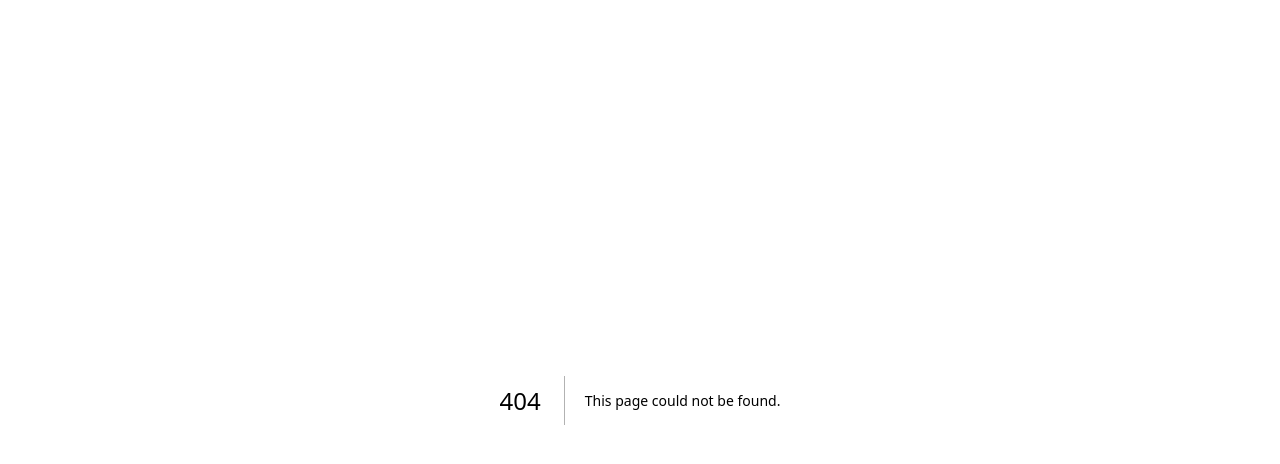
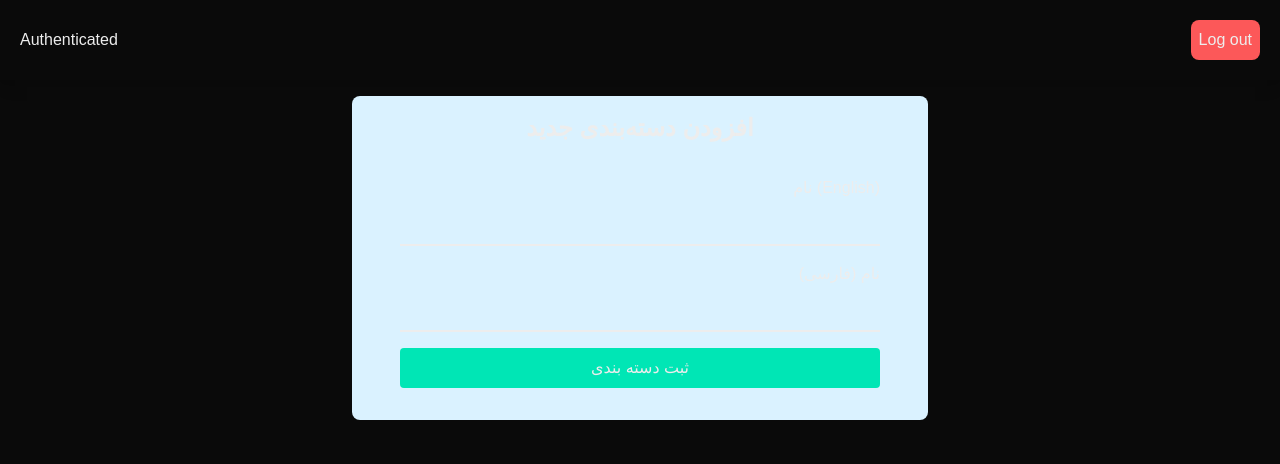
Before and after one commit to amirhoprogrammer/admins, a Next.js app: page /Categories/new in a window 1280 px wide. Before the commit this address had no page. Shown: the top 464 px of the page. Built offline with nearby package versions, Linux system fonts and the light colour scheme; no server answers; sample sign-in values are in the browser's storage.

Commit message:
make add category and fix the add product

```diff
--- /dev/null
+++ b/app/(admin)/Categories/new/page.tsx
@@ -0,0 +1,13 @@
+import CategoryForm from "@/components/CategoryForm";
+import React from "react";
+// app/(admin)/Categories/new/page.tsx
+export default function NewCategory() {
+  return (
+    <div className="flex items-center justify-center py-4">
+      <div className="bg-dashbord w-[45%] rounded-lg p-4 flex flex-col items-center justify-center">
+        <h1 className="text-2xl font-bold mb-4">افزودن دسته‌بندی جدید</h1>
+        <CategoryForm />
+      </div>
+    </div>
+  );
+}
--- a/app/(admin)/Categories/page.tsx
+++ b/app/(admin)/Categories/page.tsx
@@ -11,9 +11,12 @@ export default function Categories() {
         <div className="rightside w-[80%] py-2">
           <div className="flex items-center justify-around gap-2">
             <h1 className="text-2xl font-bold">Categories:</h1>
-            <div className="w-30 h-10 rounded-2xl bg-dashboardLink flex items-center justify-center">
-              add categories
-            </div>
+            <Link
+              href="/Categories/new"
+              className="w-30 h-10 rounded-2xl bg-dashboardLink flex items-center justify-center"
+            >
+              add Categories
+            </Link>
           </div>
           <div className="flex items-center justify-center p-4">
             <Category />
--- a/app/(admin)/Products/new/page.tsx
+++ b/app/(admin)/Products/new/page.tsx
@@ -4,7 +4,7 @@ import ProductForm from "@/components/ProductForm";
 export default function NewProduct() {
   return (
     <div className="flex items-center justify-center py-4">
-      <div className="bg-dashbord w-[60%] rounded-lg p-4">
+      <div className="bg-dashbord w-[45%] rounded-lg p-4 flex flex-col items-center justify-center">
         <h1 className="text-2xl font-bold mb-4">افزودن محصول جدید</h1>
         <ProductForm />
       </div>
--- a/app/api/upload/route.ts
+++ b/app/api/upload/route.ts
@@ -23,7 +23,7 @@ export async function POST(req: NextRequest) {
         Key: fileName,
         Body: buffer,
         ContentType: file.type,
-        //ACL: "public-read", // تا لینک مستقیم قابل نمایش باشه
+        ACL: "public-read", // تا لینک مستقیم قابل نمایش باشه
       })
     );
 
--- a/components/Category.tsx
+++ b/components/Category.tsx
@@ -59,7 +59,6 @@ export default function Category() {
             <p className="text-base">{category.name_fa}</p>
           </div>
           <div className="flex items-center justify-center gap-2">
-            <button className="bg-details p-2 rounded-lg">details</button>
             <button className="bg-update p-2 rounded-lg">update</button>
             <button
               onClick={() => handleDelete(category.id!)}
--- /dev/null
+++ b/components/CategoryForm.tsx
@@ -0,0 +1,76 @@
+"use client";
+
+import { createCategory } from "@/services/category";
+import { CreateCategoryPayload } from "@/utils/types";
+import { useRouter } from "next/navigation";
+
+import { FormEvent, useState } from "react";
+
+export default function CategoryForm() {
+  const router = useRouter();
+  const [loading, setLoading] = useState(false);
+  const [error, setError] = useState("");
+  const [form, setForm] = useState({
+    name_en: "",
+    name_fa: "",
+  });
+  const handleSubmit = async (e: FormEvent) => {
+    e.preventDefault();
+    setError("");
+
+    setLoading(true);
+    try {
+      await createCategory({
+        ...form,
+      } as CreateCategoryPayload);
+
+      router.push("/Categories");
+    } catch (err) {
+      console.error(err);
+      setError("خطا در ثبت دسته بندی");
+    } finally {
+      setLoading(false);
+    }
+  };
+  return (
+    <form
+      onSubmit={handleSubmit}
+      className="flex flex-col gap-4 p-4 max-w-lg w-full"
+    >
+      <div>
+        <label className="flex items-center justify-end mb-1">
+          نام (English)
+        </label>
+        <input
+          type="text"
+          required
+          value={form.name_en}
+          onChange={(e) => setForm({ ...form, name_en: e.target.value })}
+          className="w-full border-b-2 p-2"
+        />
+      </div>
+
+      <div>
+        <label className="flex items-center justify-end mb-1">
+          نام (فارسی)
+        </label>
+        <input
+          type="text"
+          required
+          value={form.name_fa}
+          onChange={(e) => setForm({ ...form, name_fa: e.target.value })}
+          className="w-full border-b-2 p-2"
+          dir="rtl"
+        />
+      </div>
+      {error && <p className="text-error">{error}</p>}
+      <button
+        type="submit"
+        disabled={loading}
+        className="bg-submit px-6 py-2 rounded disabled:opacity-50"
+      >
+        {loading ? "در حال ثبت..." : "ثبت دسته بندی"}
+      </button>
+    </form>
+  );
+}
--- a/components/ProductForm.tsx
+++ b/components/ProductForm.tsx
@@ -50,14 +50,21 @@ export default function ProductForm() {
   };
 
   return (
-    <form onSubmit={handleSubmit} className="flex flex-col gap-4 p-4 max-w-lg">
+    <form
+      onSubmit={handleSubmit}
+      className="flex flex-col gap-4 p-4 max-w-lg w-full"
+    >
       <div>
-        <label className="block mb-1">(اختیاری)عکس محصول</label>
+        <label className="mb-1 flex items-center justify-end">
+          (اختیاری)عکس محصول
+        </label>
         <ImageUploader onUploaded={setImageUrl} />
       </div>
 
       <div>
-        <label className="block mb-1">نام (English)</label>
+        <label className="flex items-center justify-end mb-1">
+          نام (English)
+        </label>
         <input
           type="text"
           required
@@ -68,7 +75,9 @@ export default function ProductForm() {
       </div>
 
       <div>
-        <label className="block mb-1">نام (فارسی)</label>
+        <label className="flex items-center justify-end mb-1">
+          نام (فارسی)
+        </label>
         <input
           type="text"
           required
@@ -80,7 +89,9 @@ export default function ProductForm() {
       </div>
 
       <div>
-        <label className="block mb-1">توضیحات (English)</label>
+        <label className="flex items-center justify-end mb-1">
+          توضیحات (English)
+        </label>
         <textarea
           required
           value={form.description_en}
@@ -90,7 +101,9 @@ export default function ProductForm() {
       </div>
 
       <div>
-        <label className="block mb-1">توضیحات (فارسی)</label>
+        <label className="flex items-center justify-end mb-1">
+          توضیحات (فارسی)
+        </label>
         <textarea
           required
           value={form.description_fa}
@@ -101,7 +114,7 @@ export default function ProductForm() {
       </div>
 
       <div>
-        <label className="block mb-1">دسته‌بندی</label>
+        <label className="flex items-center justify-end mb-1">دسته‌بندی</label>
         <select
           required
           value={form.category}
```
